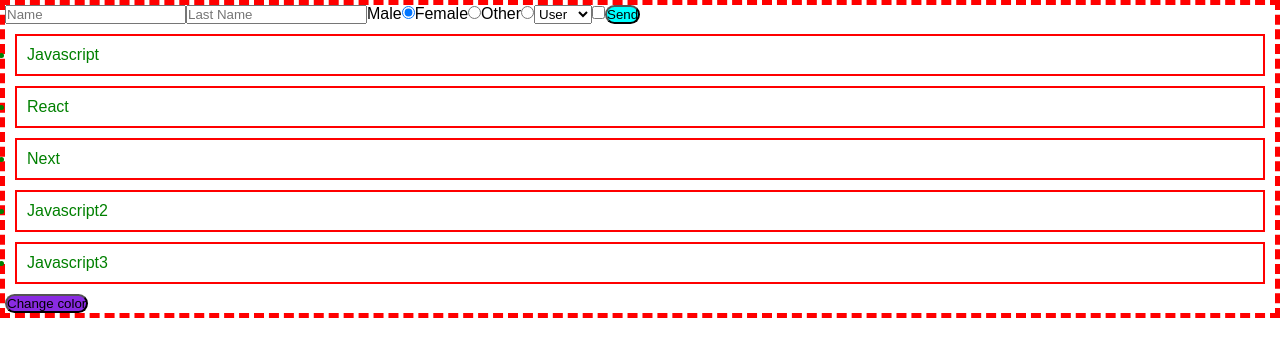
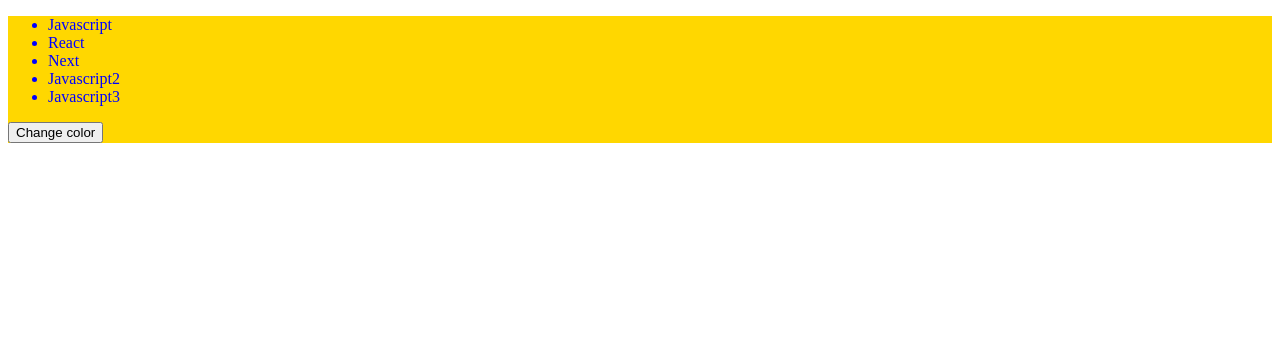
Before and after one commit to jamalshamsi1988/react1, a React (Vite) app in the folder react2/: page / in a window 1280 px wide. Shown: the top 356 px of the page. Built offline with nearby package versions, Linux system fonts and the light colour scheme.

Commit message:
coures-6--styled components

```diff
--- a/react2/package.json
+++ b/react2/package.json
@@ -11,7 +11,9 @@
   },
   "dependencies": {
     "react": "^19.0.0",
-    "react-dom": "^19.0.0"
+    "react-dom": "^19.0.0",
+    "styled-component": "^2.8.0",
+    "styled-components": "^6.1.18"
   },
   "devDependencies": {
     "@eslint/js": "^9.22.0",
--- a/react2/src/App.jsx
+++ b/react2/src/App.jsx
@@ -9,9 +9,9 @@ function App() {
   return (
     <>
  {/* <Test/> */}
-{/* <Header/> */}
+<Header/>
 {/* <Counter/> */}
-<Form/>
+{/* <Form/> */}
  {/* <Form2/> */}
 
     </>
--- a/react2/src/Form.module.css
+++ b/react2/src/Form.module.css
@@ -1,8 +1,8 @@
-
+/*
 .container{
     border: 5px dashed red;
 
 }
 .button{
     background-color: aqua;
-}
+} */
--- a/react2/src/Header.css
+++ b/react2/src/Header.css
@@ -3,7 +3,7 @@
     margin: 10px;
     padding: 10px;
 } */
-.select{
+/* .select{
     border: 5px green dashed;
     background-color: blue;
 }
@@ -12,4 +12,4 @@ li{
     margin: 10px;
     padding: 10px;
 
-}
+} */
--- a/react2/src/Header.jsx
+++ b/react2/src/Header.jsx
@@ -1,9 +1,22 @@
-import { useState } from "react";
-import "./Header.css"
+import { useState } from 'react';
+import styled from 'styled-components'
+// import "./Header.css"
+
+const Div = styled.div `
+color:${(props)=>(props.selected ? "blue" : "gold")};
+background-color: gold;
+/* &:hover{
+    color: red;
+} */
+@media (max-width:1200px){
+    background-color: aqua;
+
+}
+`;
+
 
 const Header = () => {
-
-    const [selected,setSelected]=useState(true)
+    const[selected,setSelected]=useState(true)
     // const isLogedin=false;
     const courses=[{id:1,title:"Javascript"},{id:2,title:"React"},{id:3,title:"Next"},{id:4,title:"Javascript2"},{id:5,title:"Javascript3"}];
 
@@ -26,12 +39,11 @@ const Header = () => {
 
 return(
     // <div className={`container ${selected && "select"}`}>
-    <div style={{color:selected ? "green" : "red"}}>
-
+    // <div style={{color:selected ? "green" : "red"}}>
+    <Div selected={selected}>
 <ul>
-
 {
-    courses.map((i)=>
+ courses.map((i)=>
 
     <li key={i.id}>{i.title}</li>
     )
@@ -46,7 +58,7 @@ return(
        {
         isLogedin && <h1>Hello</h1>
        } */}
-    </div>
+    </Div>
 )
 
 
--- a/react2/src/global.css
+++ b/react2/src/global.css
@@ -1,4 +1,4 @@
-*{
+/* *{
     margin: 0;
     padding: 0;
     box-sizing: border-box;
@@ -8,9 +8,4 @@ button{
     border-radius: 50px;
     background-color: blueviolet;
 
-}
-@media (max-with:1000px) {
-    p{
-
-    }
-}
+} */
```
Also changed, not shown: 1 other file (tests, documents, lock files or other folders).
